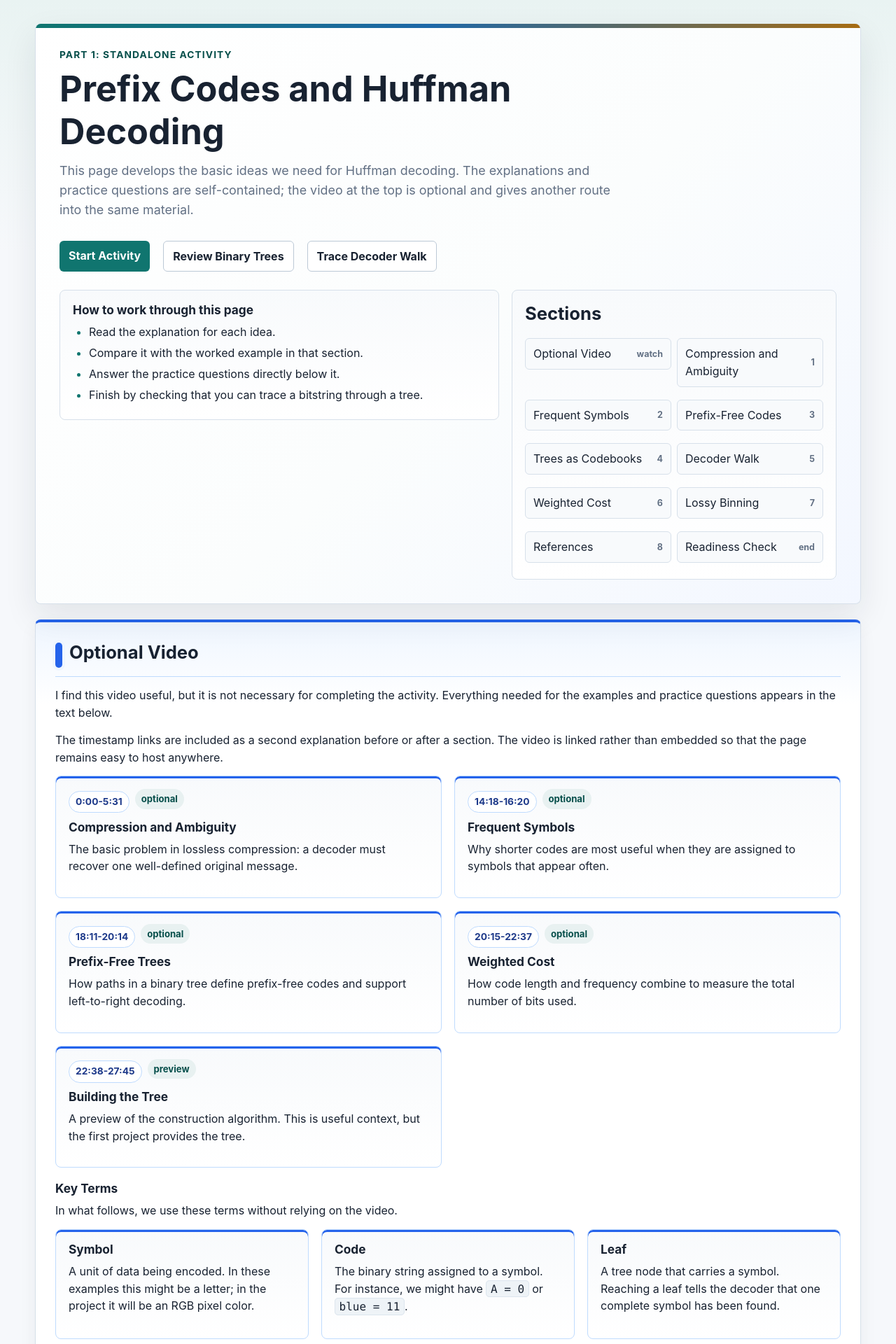
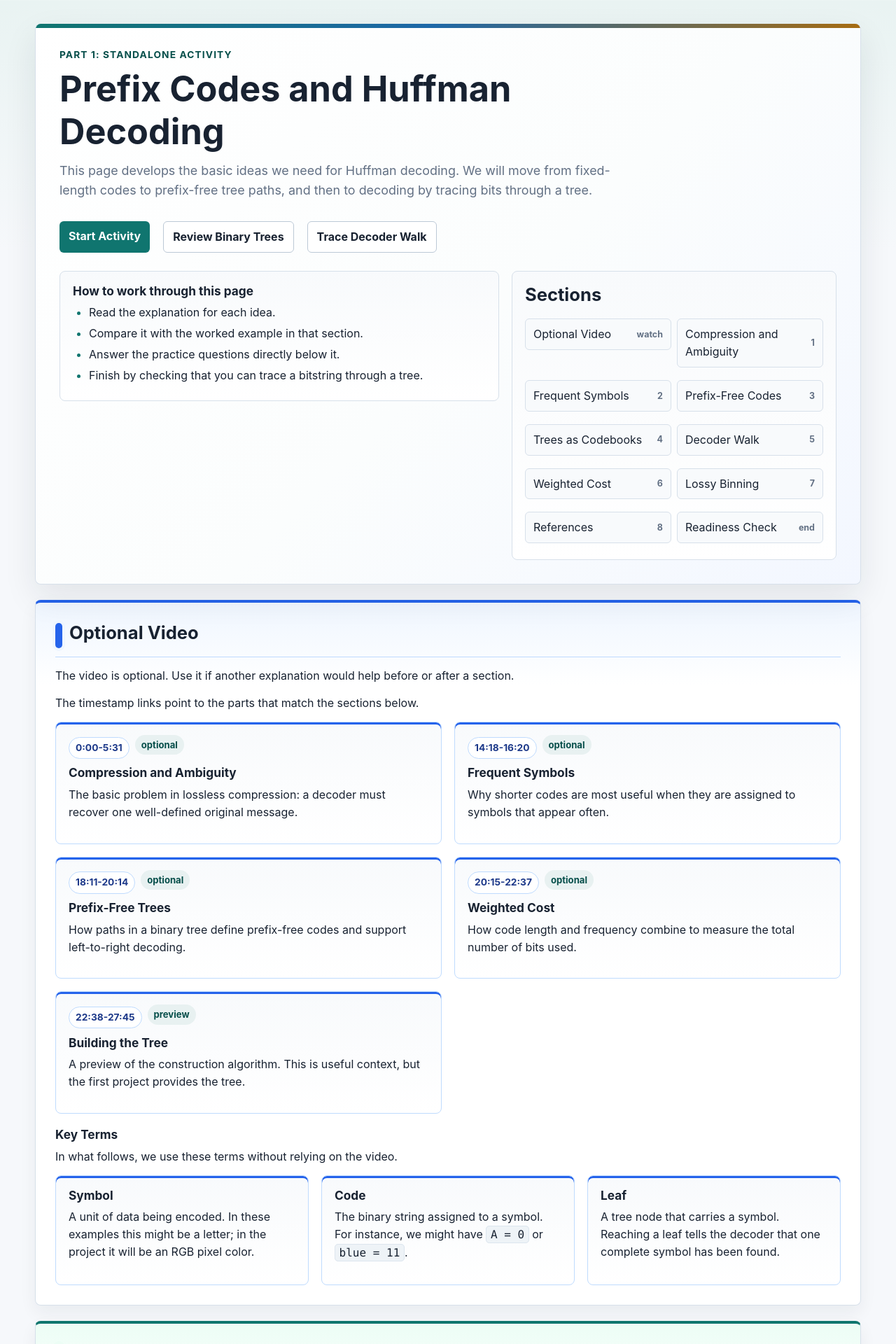
Before and after one commit to alexanderlewisstevens/alexanderlewisstevens.github.io, a Jekyll site: the page html/huffman_intro_part1.html, which Jekyll copies as it is, in a window 1280 px wide. Shown: the top 1920 px of the page at 70% size. Built offline with Jekyll 4.4.1, drawn with Linux system fonts in a browser that asks for light colours; some of the changed text lies outside the part shown.

Commit message:
Remove Huffman activity meta notes

```diff
--- a/html/huffman_intro_part1.html
+++ b/html/huffman_intro_part1.html
@@ -6,14 +6,6 @@
   <meta name="referrer" content="strict-origin-when-cross-origin">
   <link rel="icon" href="data:,">
   <title>Part 1: Prefix Codes and Huffman Decoding</title>
-  <!--
-    Static hosting notes for instructors:
-    - This is a single-file activity. CSS, JavaScript, and SVG diagrams are inline.
-    - It can be uploaded to a static host such as GitHub Pages, Netlify, or a course website.
-    - The required lesson content does not depend on external websites.
-    - The required lesson content does not depend on external websites.
-    - Optional YouTube links are provided as ordinary timestamp links, not embedded players.
-  -->
   <style>
     :root {
       --page: #f6f8fb;
@@ -887,13 +879,6 @@
       font-weight: 700;
     }
 
-    .footer-note {
-      color: var(--muted);
-      font-size: 0.92rem;
-      margin-top: 28px;
-      text-align: center;
-    }
-
     @media (max-width: 860px) {
       main {
         width: min(100% - 24px, 1120px);
@@ -989,7 +974,7 @@
     <header class="hero">
       <p class="eyebrow">Part 1: standalone activity</p>
       <h1>Prefix Codes and Huffman Decoding</h1>
-      <p class="lead">This page develops the basic ideas we need for Huffman decoding. The explanations and practice questions are self-contained; the video at the top is optional and gives another route into the same material.</p>
+      <p class="lead">This page develops the basic ideas we need for Huffman decoding. We will move from fixed-length codes to prefix-free tree paths, and then to decoding by tracing bits through a tree.</p>
       <div class="hero-actions">
         <a class="button-link" href="#fixed-length">Start Activity</a>
         <a class="button-link secondary" href="#tree-codebooks">Review Binary Trees</a>
@@ -1025,8 +1010,8 @@
 
     <section class="card" id="videos">
       <h2>Optional Video</h2>
-      <p>I find this video useful, but it is not necessary for completing the activity. Everything needed for the examples and practice questions appears in the text below.</p>
-      <p>The timestamp links are included as a second explanation before or after a section. The video is linked rather than embedded so that the page remains easy to host anywhere.</p>
+      <p>The video is optional. Use it if another explanation would help before or after a section.</p>
+      <p>The timestamp links point to the parts that match the sections below.</p>
       <div class="two-col">
         <div class="mini-card">
           <div class="chapter-meta">
@@ -1417,7 +1402,7 @@
 
     <section class="card" id="references">
       <h2>8. Other References</h2>
-      <p>These links are included as supplemental explanations after working through the activity above.</p>
+      <p>Use these references for another explanation after working through the activity above.</p>
       <ul>
         <li><a href="https://www.youtube.com/watch?v=B3y0RsVCyrw" target="_blank" rel="noopener">Full Reducible video</a>. Watch the full version for the information-theory story.</li>
         <li><a href="https://www.youtube.com/watch?v=umTbivyJoiI" target="_blank" rel="noopener">How Huffman Trees Work - Computerphile</a>. Watch for how paths through the tree become codes.</li>
@@ -1445,8 +1430,6 @@
       <label for="reflection-box">One-sentence reflection: why does a Huffman decoder know when one symbol is complete?</label>
       <textarea id="reflection-box" placeholder="Type a sentence in your own words."></textarea>
     </section>
-
-    <p class="footer-note">This is a single-file HTML activity. No external libraries are required; optional video references are ordinary timestamp links.</p>
   </main>
 
   <script>
```
